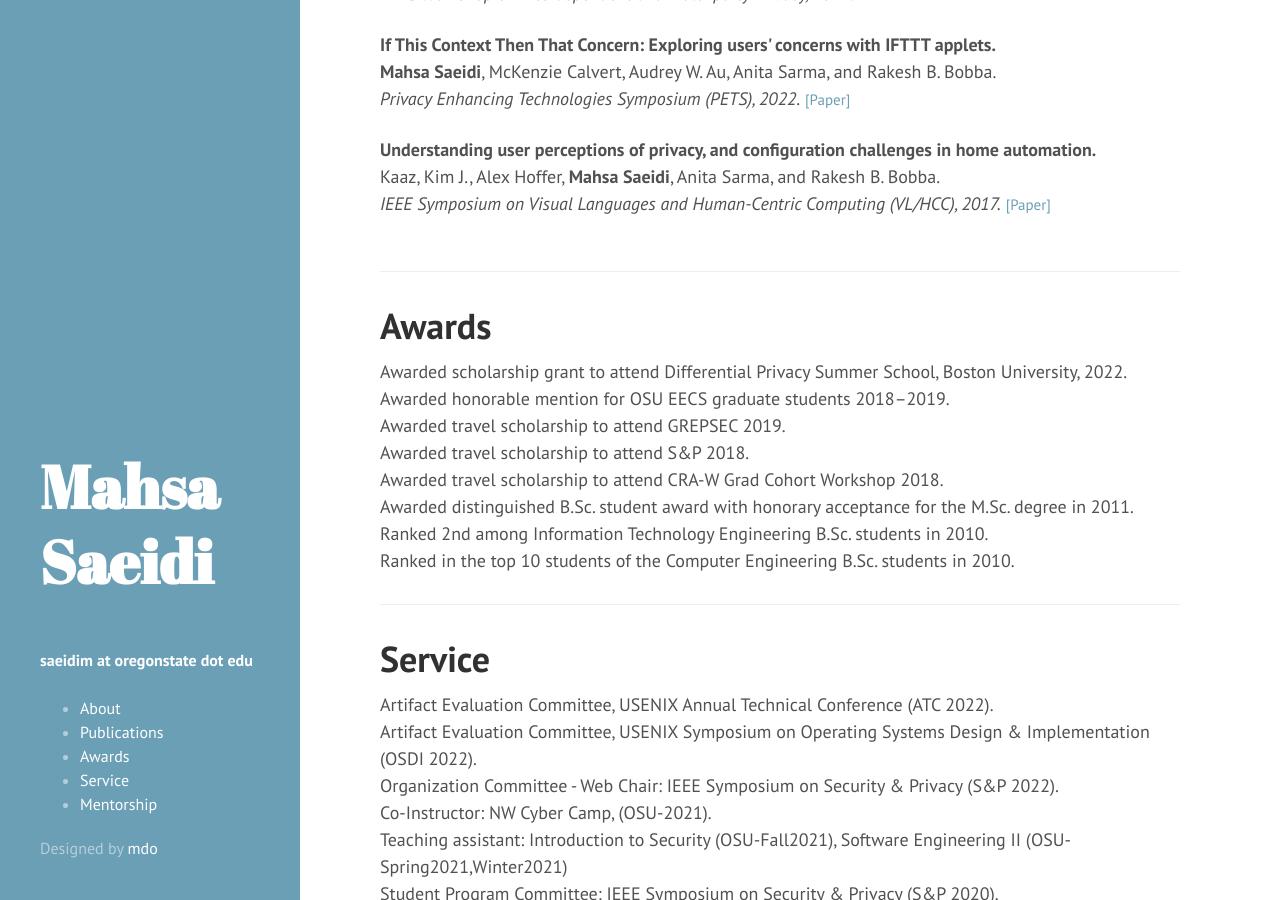
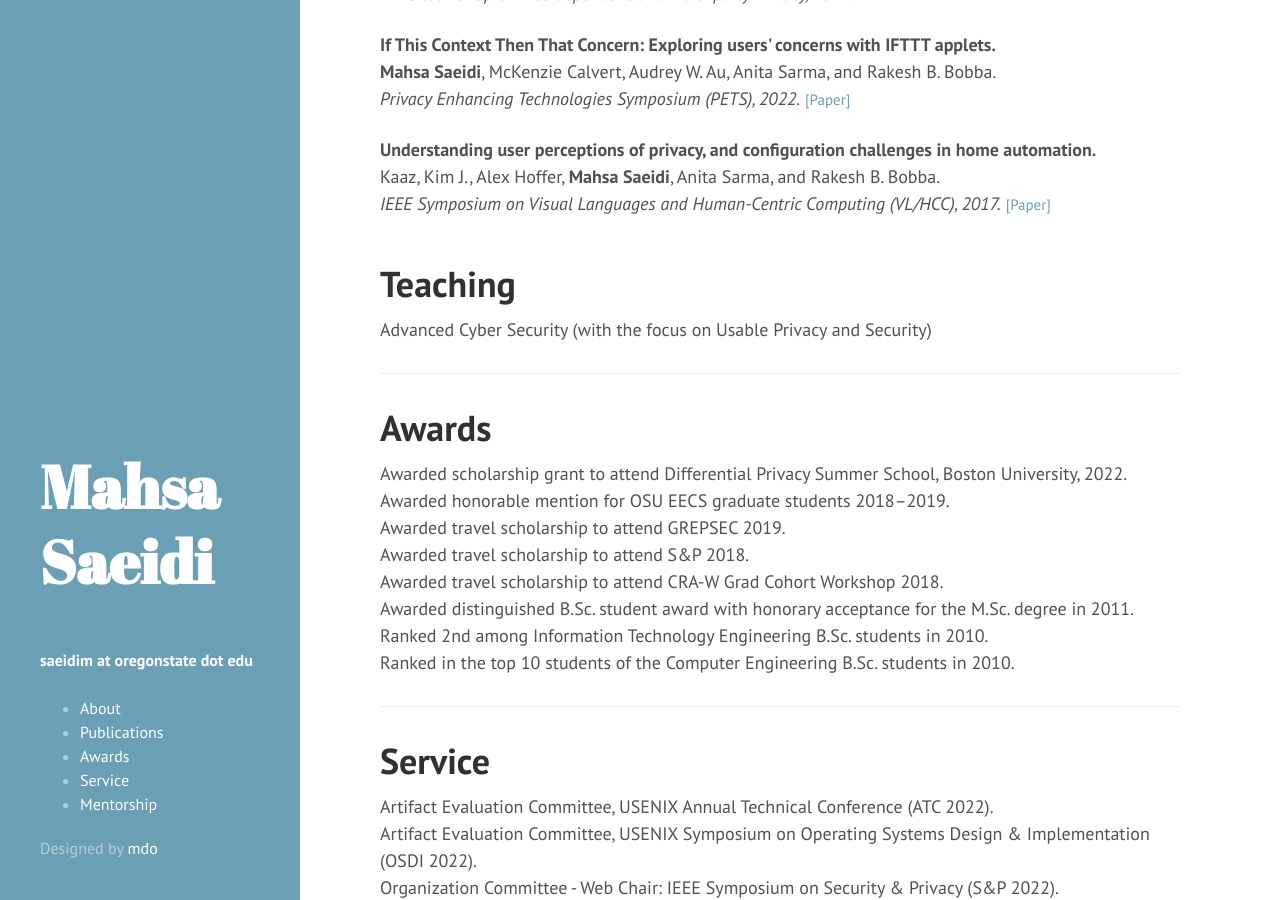
Before and after one commit to gitmahsa/gitmahsa.github.io, a Jekyll site: the page built from index.html, in a window 1280 px wide and 900 px high, scrolled down 612 px. Built offline with Jekyll 4.4.1, drawn with Linux system fonts in a browser that asks for light colours; the list of posts is cut into pages by our own code.

Commit message:
Added Teaching

```diff
--- a/index.html
+++ b/index.html
@@ -96,41 +96,19 @@ Kaaz, Kim J., Alex Hoffer, <b>Mahsa Saeidi</b>, Anita Sarma, and Rakesh B. Bobba
 </div>
 </section>
 
-<!--
+
 </hr>
-<section class="service" id="Service" >
+<section class="teaching" id="Teaching" >
 
-<h2 class="mb-5"><span style="font-size:36px;"> Service</span></h2>
+<h2 class="mb-5"><span style="font-size:36px;"> Teaching</span></h2>
 
 <div class="row">
 <div class="col-md-3"><font size="4"> </font></div>
 
-<div class="row">
-<div class="col-md-3"><font size="4"> </font></div>
-
-<div  class="col-md-9"><font size="4"> Organization Committee - Web Chair: IEEE Symposium on Security & Privacy (S&P 2022).<br />
-</div>
-
-<div class="row">
-<div class="col-md-3"><font size="4"> </font></div>
-<div  class="col-md-9"><font size="4">Student Program Committee: IEEE Symposium on Security & Privacy (S&P 2020).<br />
-</div>
-
-
-<div class="row">
-<div class="col-md-3"><font size="4"> </font></div>
-
-<div  class="col-md-9"><font size="4">External Reviewer: CCS 2019, ICSE 2019 & 2020, SAC 2018.<br />
-</div>
-
-<div class="row">
-<div class="col-md-3"><font size="4"> </font></div>
-
-<div  class="col-md-9"><font size="4">Teaching assistant: Software Engineering II, Introduction to Security.<br />
-	</div>
--->
+<div align="justify" class="col-md-9"><font size="4"> Advanced Cyber Security (with the focus on Usable Privacy and Security) <br /></div>
 <hr />
 
+</hr>
 <section class="awards" id="Awards" >
 
 <h2 class="mb-5"><span style="font-size:36px;"> Awards</span></h2>
```
